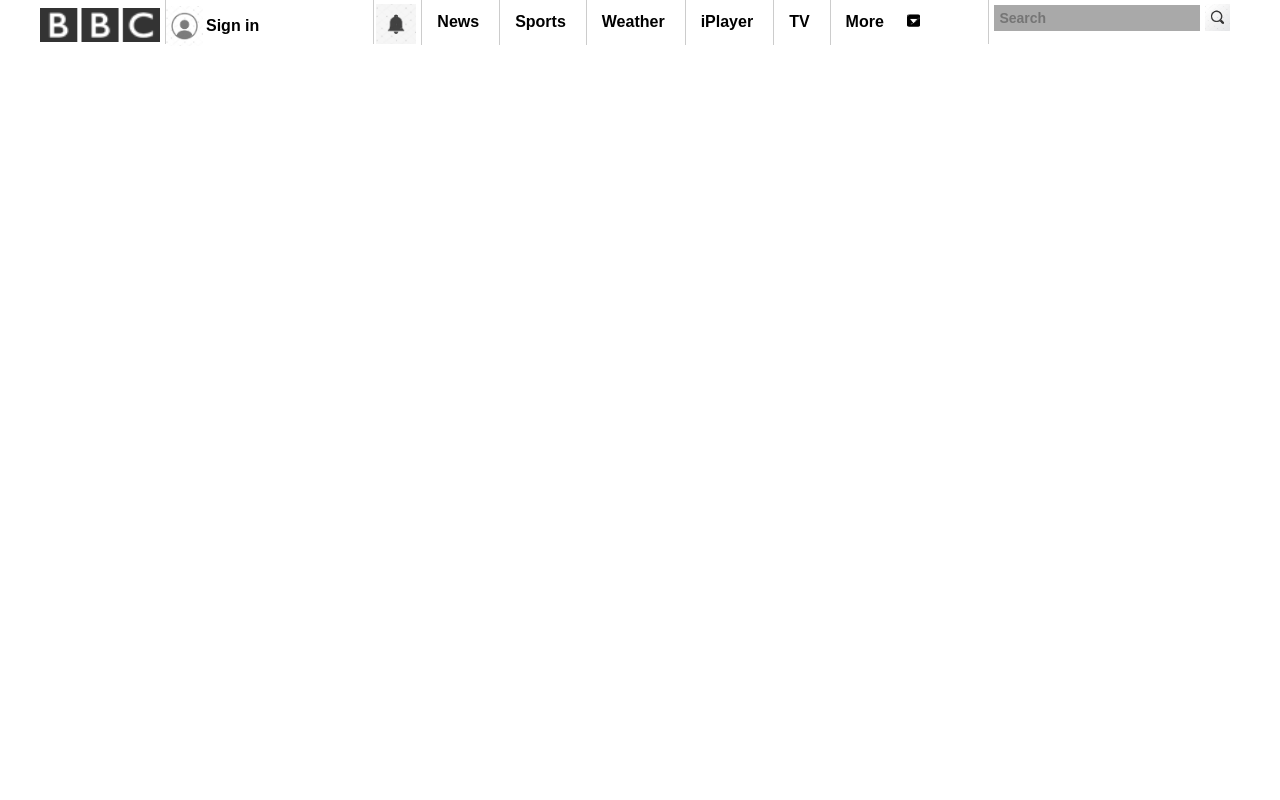
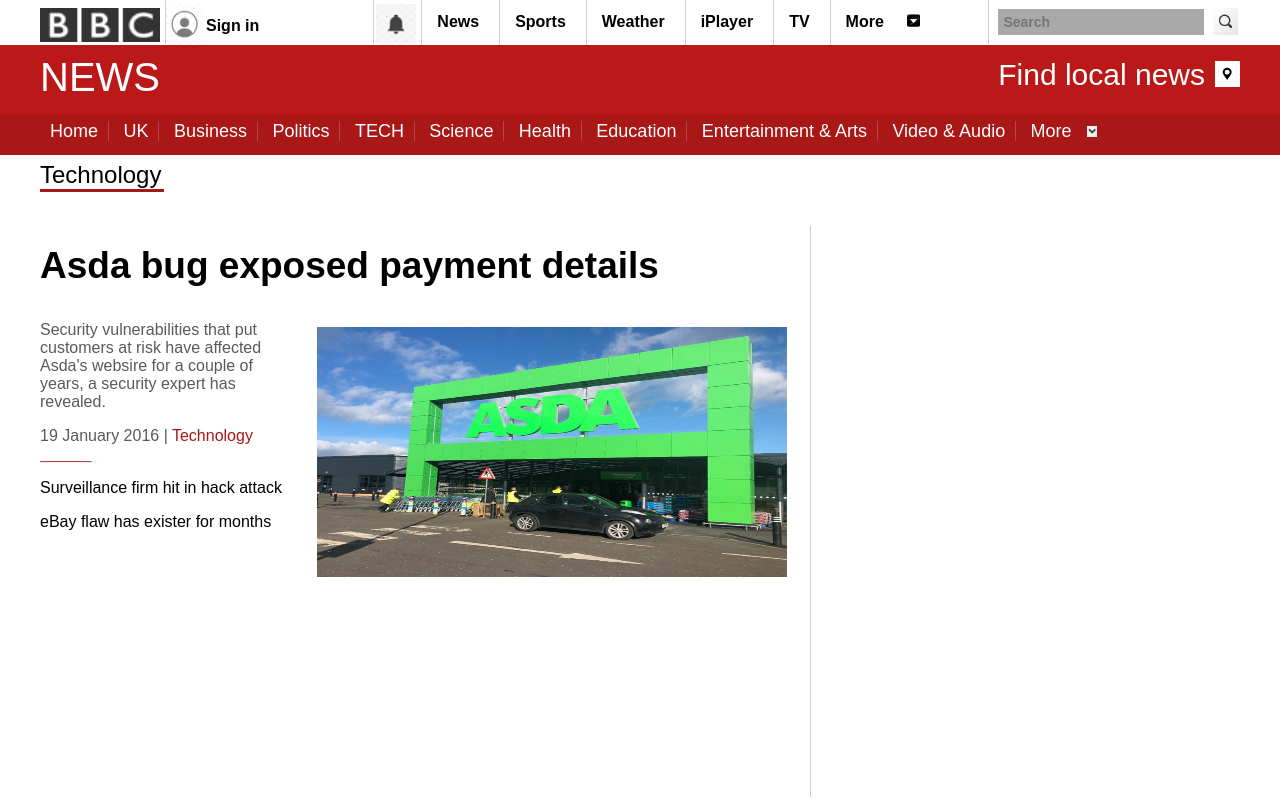
Before and after one commit to Veekshith-Thoram/bbc-cloning, a plain HTML site: page index.html in a window 1280 px wide. Drawn offline with Linux system fonts and the light colour scheme.

Commit message:
left float part

```diff
--- a/index.html
+++ b/index.html
@@ -1,5 +1,6 @@
 <!DOCTYPE html>
 <html lang="en">
+
 <head>
     <meta charset="UTF-8">
     <meta http-equiv="X-UA-Compatible" content="IE=edge">
@@ -7,6 +8,7 @@
     <title>Technology - BBC</title>
     <link rel="stylesheet" href="styles.css">
 </head>
+
 <body>
 
     <div id="topbar">
@@ -36,9 +38,62 @@
             <a href="/" style="text-decoration: none;"><img id="dropdown" src="images/dropdowna.jpg"></a>
         </div>
         <div class="topbar-section">
-            <input id="search"  placeholder="Search" type="text">
+            <input id="search" placeholder="Search" type="text">
             <input type="image" id="search-img" src="images/searchh.jpg" />
         </div>
     </div>
+    <div class="clear"></div>
+    <div id="menubar-container">
+        <div id="menu-bar-contents">
+            <h1>NEWS</h1>
+
+
+
+            <div id="local-news">
+                <a href="/">Find local news</a>
+                <a href="/"><img id="location-img" src="images/locationn.jpg"></a>
+
+            </div>
+
+        </div>
+    </div>
+
+    <div class="clear"></div>
+    <div id="menu-bar-2-container">
+        <div id="menu-bar-2">
+            <a href="">Home</a>
+            <a href="">UK</a>
+            <a href="">Business</a>
+            <a href="">Politics</a>
+            <a href="">TECH</a>
+            <a href="">Science</a>
+            <a href="">Health</a>
+            <a href="">Education</a>
+            <a href="">Entertainment & Arts</a>
+            <a href="">Video & Audio</a>
+            <a href="" class="no-border">More</a>
+            <a href="/" class="no-border"><img id="drop-down-img" src="images/down-aroww.jpg"></a>
+        </div>
+    </div>
+    <div class="clear"></div>
+    <div id="page-container">
+        <div id="page-content">
+            <h2>Technology</h2>
+            <div id="article-container">
+                <h3><a href="">Asda bug exposed payment details</a></h3>
+                <div id="article-summary">
+                    <p>Security vulnerabilities that put customers at risk have affected Asda's websire for a couple of
+                        years, a security expert has revealed.</p>
+                    <p>19 January 2016 |<a href="" id="tech-link"> Technology</a></p>
+                    <hr align="left" id="summary-hr">
+                    <p><a href="" class="size">Surveillance firm hit in hack attack</a></p>
+                    <p><a href="" class="size">eBay flaw has exister for months</a></p>
+                </div>
+                <img src="images/asda.jpg">
+            </div>
+        </div>
+    </div>
+
 </body>
+
 </html>
--- a/styles.css
+++ b/styles.css
@@ -1,6 +1,7 @@
 body {
     margin: 0;
-    padding: 0;;
+    padding: 0;
+    ;
     font-family: Arial, Helvetica, sans-serif;
 }
 
@@ -10,32 +11,33 @@ body {
 
     height: 40px;
     margin: 0 auto;
-    width:1200px;
+    width: 1200px;
 
 }
 
-.topbar-section{
+.topbar-section {
     border-left: 1px solid #CCCCCC;
-    height:110%;
+    height: 110%;
     float: left;
-    margin-left: 5px;;
+    margin-left: 5px;
+    ;
 }
 
-#bbc-logo{
+#bbc-logo {
     margin-top: 8px;
     width: 120px;
-    float:left;
+    float: left;
 
 }
 
-#signin-img{
-    height:40px;
-    width:37px;
+#signin-img {
+    height: 40px;
+    width: 37px;
     float: left;
-    margin-top: 6px;
+    margin-top: 4px;
 }
 
-#signin-text{
+#signin-text {
     font-weight: bold;
     /* margin-top: 10px; */
     position: relative;
@@ -45,46 +47,215 @@ body {
     /* font-size: 90%; */
 }
 
-#notification-bell
-{
-    width:40px;
-    float: left ;
-    height:40px;
+#notification-bell {
+    width: 40px;
+    float: left;
+    height: 40px;
     margin-top: 3.5px;
     margin-left: 2px;
 
 }
 
-#bell-div{
+#bell-div {
     float: left;
 }
 
-.topbar-menu{
+.topbar-menu {
     font-weight: bold;
     padding: 13px 15px 0px 15px;
     height: 32px;
 }
 
 #dropdown {
-    width:13px;
-    height:13px;
+    width: 13px;
+    height: 13px;
     padding-right: 3rem;
 }
-#more{
+
+#more {
     padding-right: 1.2rem;
 }
-#search{
+
+#search {
     float: left;
     background-color: #A9A9A9;
     border: none;
     font-weight: bold;
     font-size: 14px;
     padding: 5px;
-    margin:5px;
+    margin: 9px;
 }
+
 #search-img {
-    width:25px;
-    height:27px;
-    margin-top: 4px;
+    width: 25px;
+    height: 27px;
+    margin-top: 7.5px;
     background-color: #A9A9A9;
 }
+
+.clear {
+    clear: both;
+}
+
+#menubar-container {
+    background-color: #BB1919;
+    height: 70px;
+    width: 100%;
+}
+
+#menu-bar-contents {
+    width: 1200px;
+    margin: 0 auto;
+}
+
+h1 {
+    color: white;
+    font-weight: normal;
+    padding: 0;
+    margin: 0;
+    font-size: 40px;
+    padding-top: 10px;
+    float: left;
+}
+
+#local-news {
+
+    /* border: 1px solid lightgray; */
+
+    float: right;
+    margin-top: 13px;
+    font-size: 30px;
+}
+
+#local-news a {
+    color: white;
+    text-decoration: none;
+    /* border: 1px solid black; */
+}
+
+#local-news a:hover {
+    text-decoration: underline;
+}
+
+#location-img {
+    width: 25px;
+    height: 26px;
+    margin-top: 3px;
+    padding-left: 5px;
+    float: right;
+    margin-left: 5px;
+    /* margin-top: 1px; */
+}
+
+#menu-bar-2-container {
+    width: 100%;
+    background-color: #A91717;
+}
+
+#menu-bar-2 {
+    width: 1200px;
+    margin: 0 auto;
+    height: 40px;
+}
+
+#menu-bar-2 a {
+    color: white;
+    border-right: 1px solid #BB4545;
+    text-decoration: none;
+    padding: 0 10px;
+    font-size: 18px;
+    position: relative;
+    top: 6px;
+}
+
+
+#menu-bar-2 a:hover {
+    color: white;
+    text-decoration: underline;
+
+}
+
+.no-border {
+    border: none !important;
+}
+
+#drop-down-img {
+    width: 10px;
+    position: relative;
+
+    left: -9px;
+}
+
+#page-container {
+    width: 1200px;
+    margin: 0 auto;
+}
+
+#page-container h2 {
+    position: relative;
+    top: -14px;
+    /* font-size:25px; */
+    /* color:gray; */
+    font-weight: normal;
+    width: 124px;
+    border-bottom: 3px solid #a91717;
+}
+
+h3 a {
+    color: black;
+    text-decoration: none;
+    font-size: 37px;
+}
+
+h3 a:hover {
+    color: #1167a8;
+}
+
+#article-summary {
+    color: #5a5a5a;
+    font-size: large;
+    width: 255px;
+    float: left;
+}
+
+#article-summary p {
+    font-size: 16px;
+
+    color: #5a5a5a;
+}
+
+#tech-link {
+    text-decoration: none;
+    color: #a91717;
+}
+
+#article-summary p a:hover {
+    color: #1167a8;
+}
+
+#article-container {
+    float: left;
+    width: 670px;
+    border-right:1px solid #CCCCCC;
+    padding-right: 100px;
+}
+#article-container img{
+    width:470px;
+    height: 250px;
+    float: right;
+    position: relative;
+    top:-220px;
+    /* margin-top:20px; */
+    left:77px;
+}
+#summary-hr{
+    width:50px;
+    border-top: 1px solid #BB4545;
+
+}
+
+.size{
+    font-size: 16px;
+    color:black;
+    text-decoration: none;
+}
```
Also changed, not shown: images/asda.jpg (added), images/down-aroww.jpg (added), images/locationn.jpg (added).
